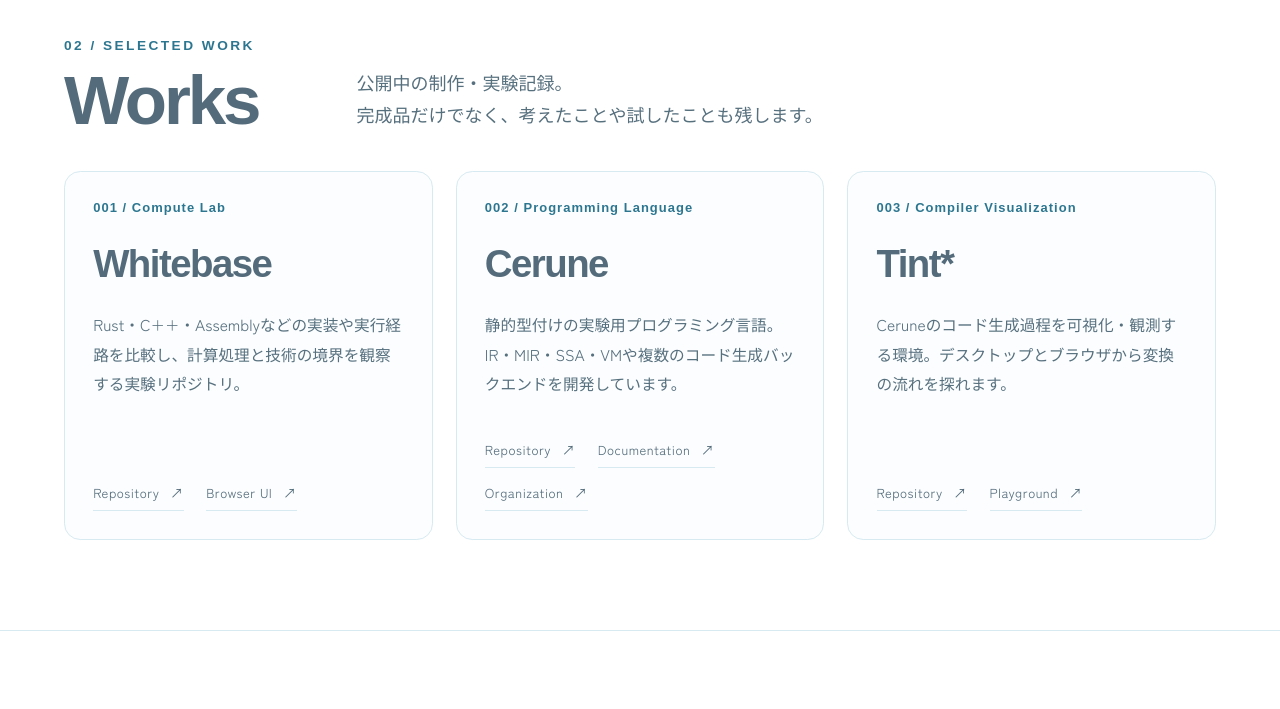
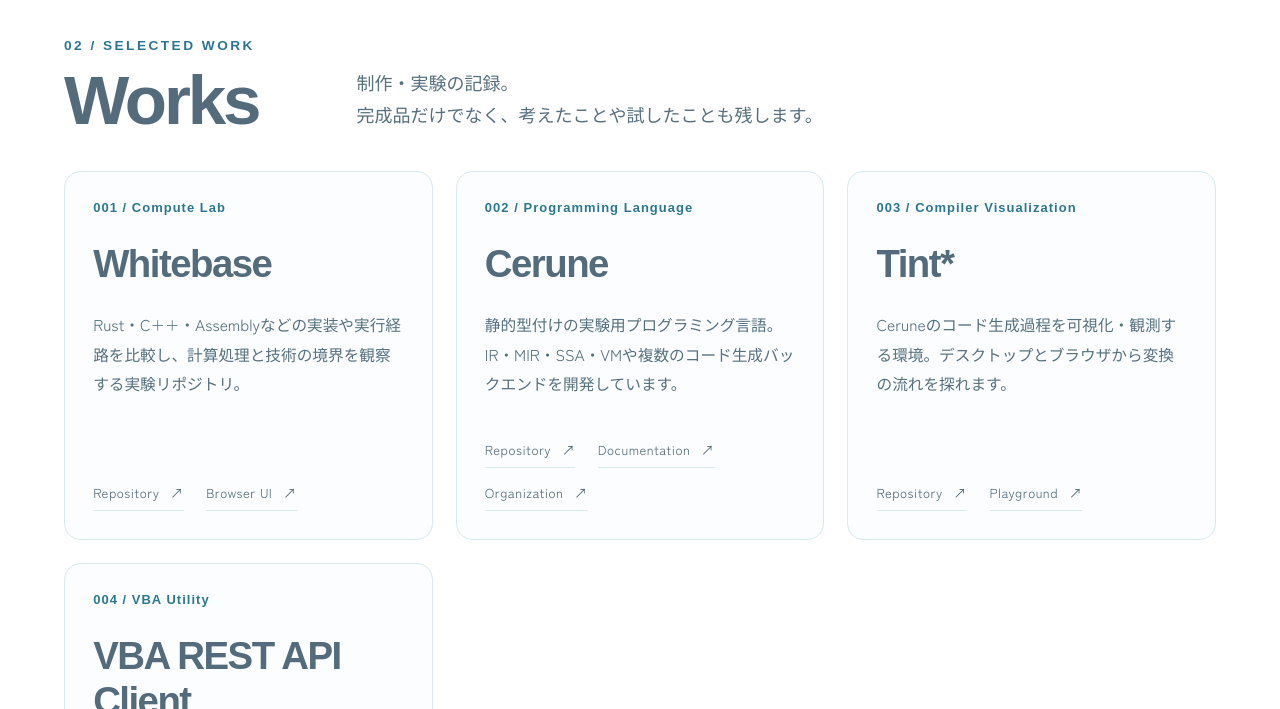
Before and after one commit to Hokutaka/hokutaka.github.io, a Jekyll site: the page built from index.html, in a window 1280 px wide and 900 px high, scrolled down 1852 px, cut to the strip 191-900 px from the top of the window. Built offline with Jekyll 4.4.1, drawn with Linux system fonts in a browser that asks for light colours; some web fonts are replaced; some of the changed text lies outside the part shown.

Commit message:
Document VBA REST API utility in Works

```diff
--- a/_includes/works.html
+++ b/_includes/works.html
@@ -4,7 +4,7 @@
             <p class="section-label">02 / Selected Work</p>
             <h2 class="works__title" id="works-title">Works</h2>
             <p class="works__lead">
-              公開中の制作・実験記録。<br>
+              制作・実験の記録。<br>
               完成品だけでなく、考えたことや試したことも残します。
             </p>
           </header>
@@ -60,6 +60,16 @@
                 </a>
               </div>
             </article>
+
+            <article class="project-card">
+              <p class="project-card__number">004 / VBA Utility</p>
+              <h3>VBA REST API Client</h3>
+              <p class="project-card__description">
+                VBAからREST APIへのリクエストを共通化する関数。
+                GET・POST・PUT・DELETEに対応し、プロキシ経由／直接接続や、
+                クエリパラメータの指定有無を切り替えられる構成です。
+              </p>
+            </article>
           </div>
         </div>
       </section>
```
